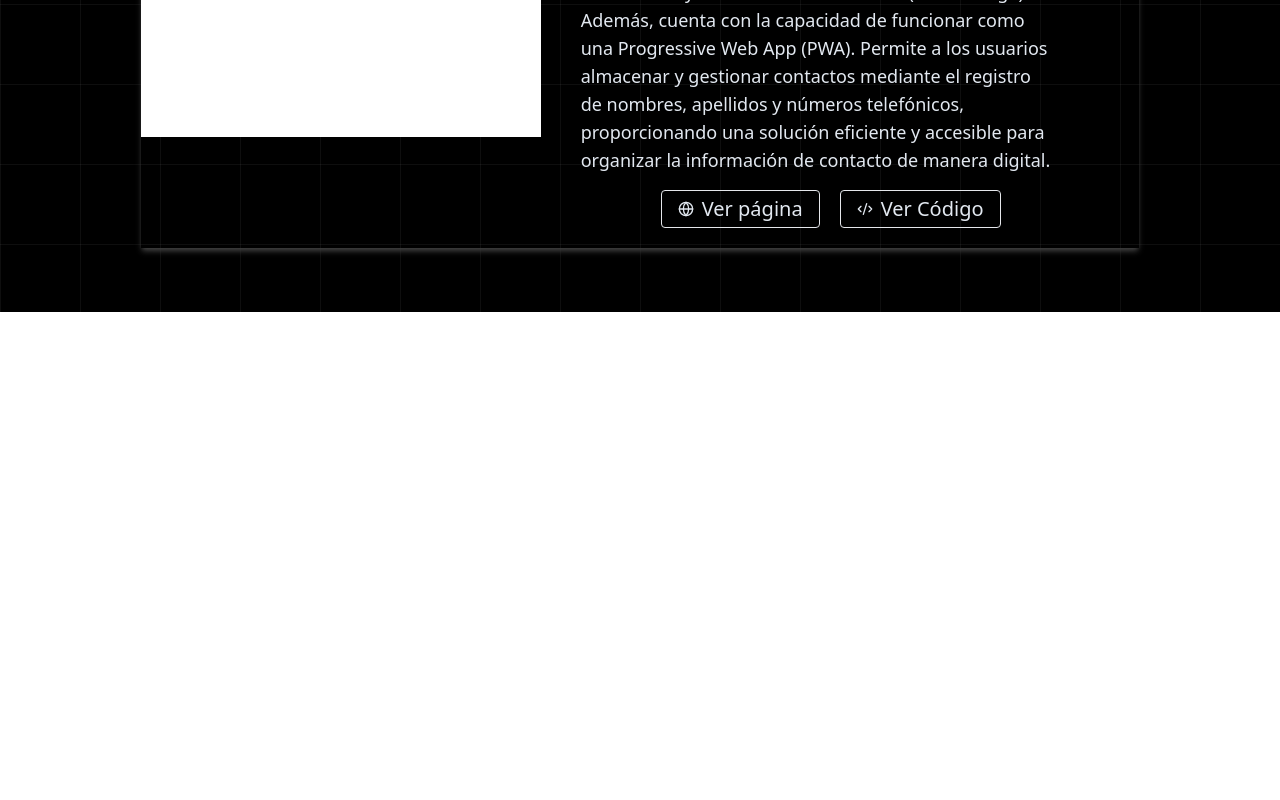
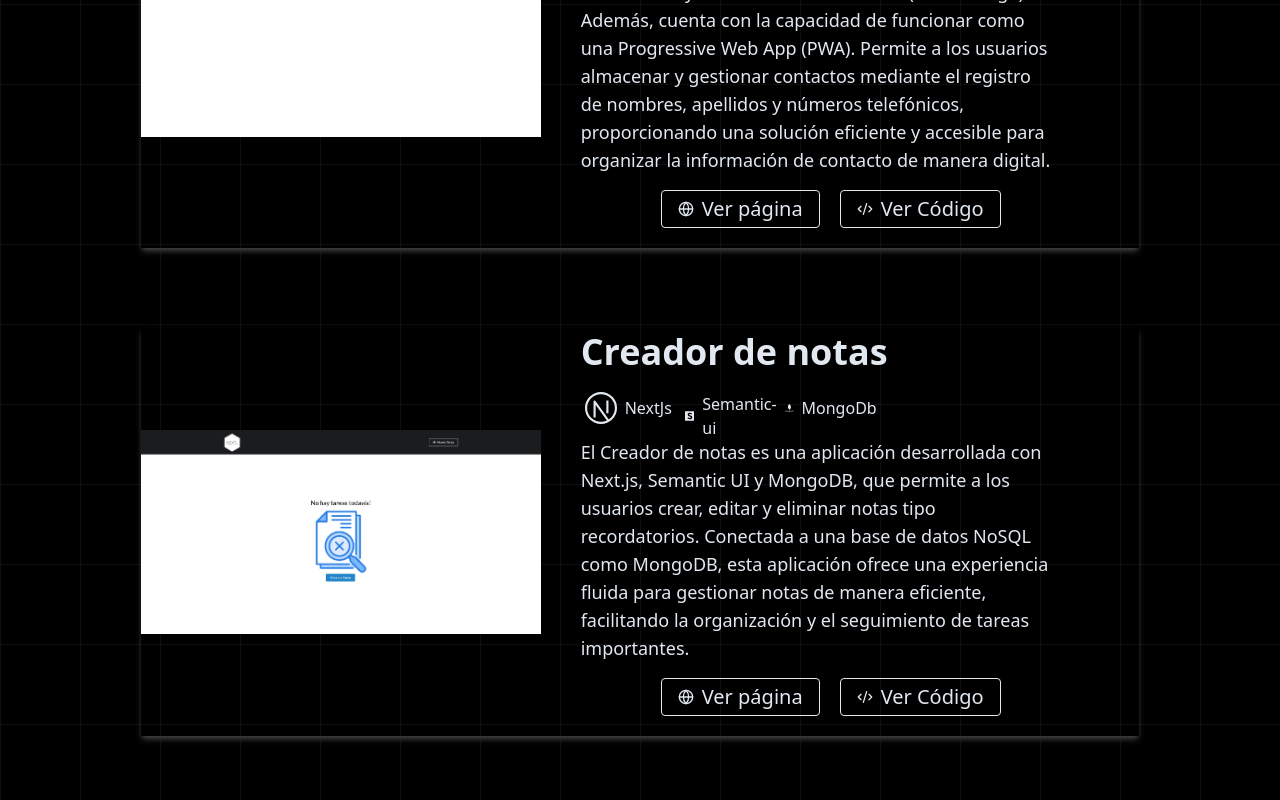
Before and after one commit to Osorio3408/Portafolio, a React (Vite) app: page /Proyects in a window 1280 px wide. Shown: the part 2396-3196 px from the top of the page. Before the commit the page ends 2708 px from the top, so only its background shows below. Built offline with nearby package versions, Linux system fonts and the light colour scheme.

Commit message:
se arreglo problema con el proyecto 7 y se mostrara

```diff
--- a/src/pages/proyects/Proyects.jsx
+++ b/src/pages/proyects/Proyects.jsx
@@ -89,7 +89,6 @@ export const Proyects = () => {
           code={"https://github.com/Osorio3408/Agenda_Contactos"}
           page={"https://agenda-yaop.netlify.app/"}
         />
-        {/*
         <CardPersonal
           name={"Creador de notas"}
           description={
@@ -98,8 +97,8 @@ export const Proyects = () => {
           herramientas={proyecto7}
           url={"proyecto7.webp"}
           code={"https://github.com/Osorio3408/Proyecto-de-creacion-de-notas"}
-          page={"https://tareas-proyecto.vercel.app/"}
-        /> */}
+          page={"https://proyecto-de-creacion-de-notas.vercel.app/"}
+        />
       </div>
     </section>
   );
```
